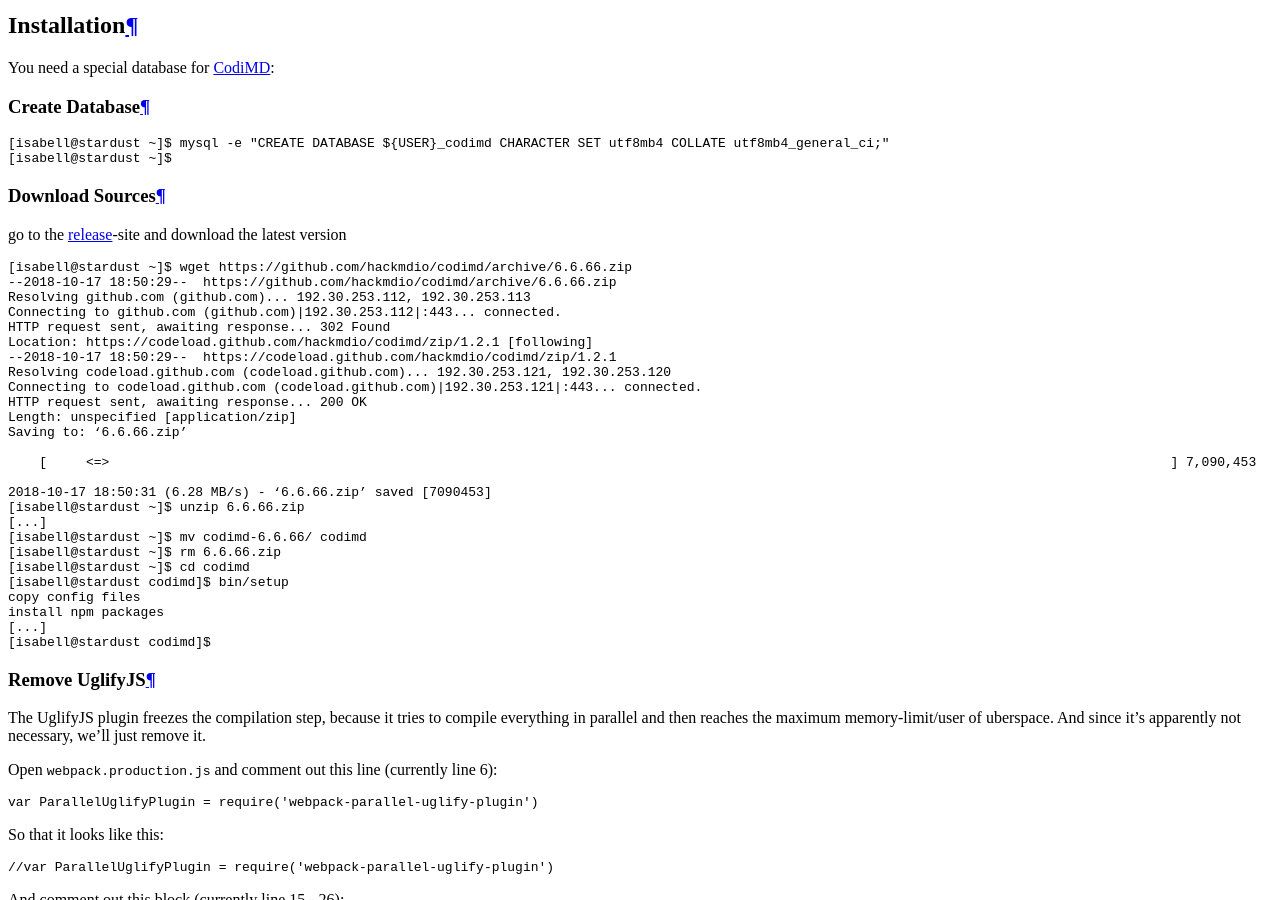
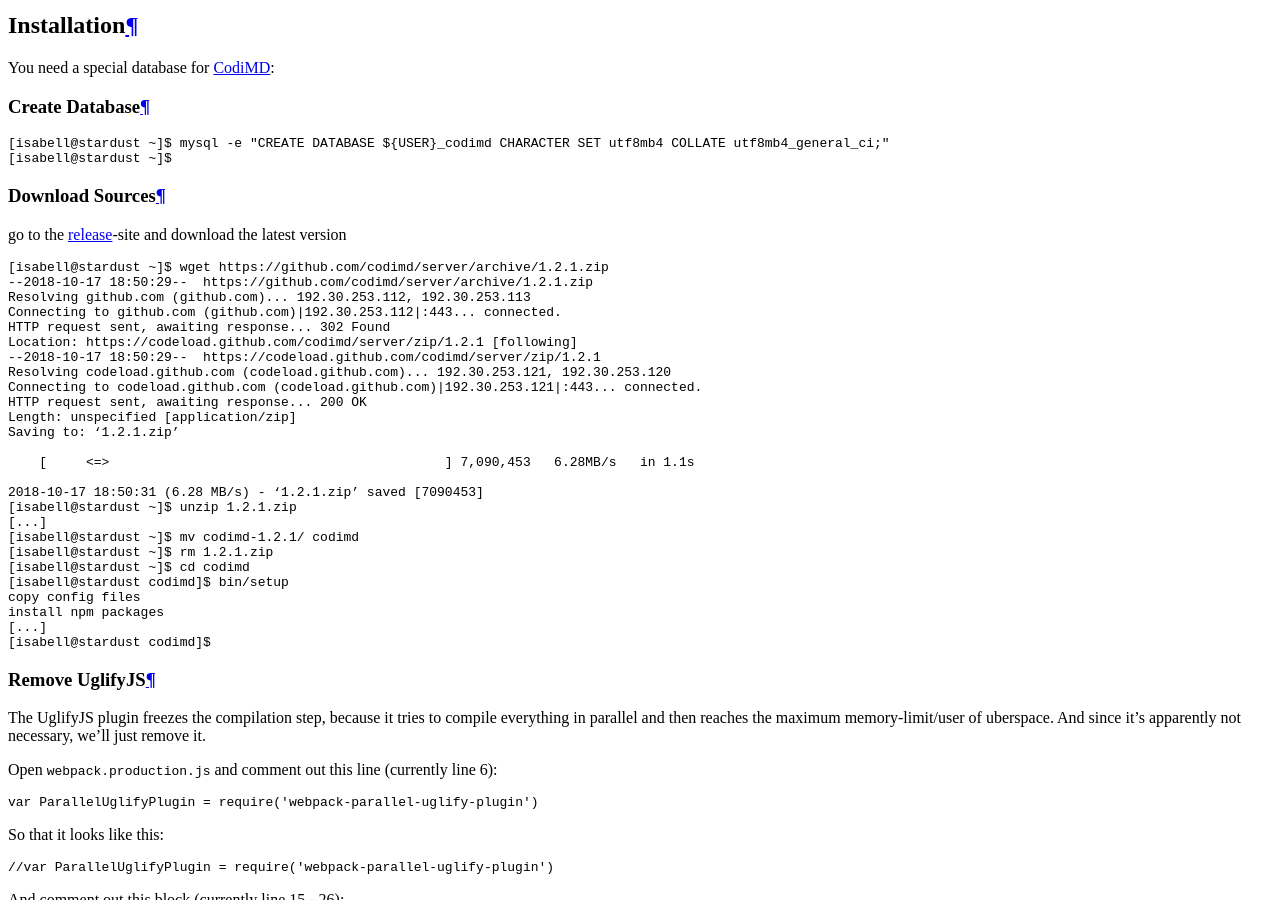
Before and after one commit to Uberspace/lab, a Sphinx documentation site: the page built from source/guide_codimd.rst, in a window 1280 px wide and 900 px high, scrolled down 3346 px. Built offline with Sphinx 7.4.7 and the Read the Docs theme 2.0.0, drawn with Linux system fonts in a browser that asks for light colours.

Commit message:
[CodiMD] Update link to the new CodiMD GitHub org

```diff
--- a/source/guide_codimd.rst
+++ b/source/guide_codimd.rst
@@ -77,26 +77,26 @@
 
 .. code-block:: console
 
-  [isabell@stardust ~]$ wget https://github.com/hackmdio/codimd/archive/6.6.66.zip
-  --2018-10-17 18:50:29--  https://github.com/hackmdio/codimd/archive/6.6.66.zip
+  [isabell@stardust ~]$ wget https://github.com/codimd/server/archive/1.2.1.zip
+  --2018-10-17 18:50:29--  https://github.com/codimd/server/archive/1.2.1.zip
   Resolving github.com (github.com)... 192.30.253.112, 192.30.253.113
   Connecting to github.com (github.com)|192.30.253.112|:443... connected.
   HTTP request sent, awaiting response... 302 Found
-  Location: https://codeload.github.com/hackmdio/codimd/zip/1.2.1 [following]
-  --2018-10-17 18:50:29--  https://codeload.github.com/hackmdio/codimd/zip/1.2.1
+  Location: https://codeload.github.com/codimd/server/zip/1.2.1 [following]
+  --2018-10-17 18:50:29--  https://codeload.github.com/codimd/server/zip/1.2.1
   Resolving codeload.github.com (codeload.github.com)... 192.30.253.121, 192.30.253.120
   Connecting to codeload.github.com (codeload.github.com)|192.30.253.121|:443... connected.
   HTTP request sent, awaiting response... 200 OK
   Length: unspecified [application/zip]
-  Saving to: ‘6.6.66.zip’
+  Saving to: ‘1.2.1.zip’
 
-      [     <=>                                                                                                                                        ] 7,090,453   6.28MB/s   in 1.1s
+      [     <=>                                           ] 7,090,453   6.28MB/s   in 1.1s
 
-  2018-10-17 18:50:31 (6.28 MB/s) - ‘6.6.66.zip’ saved [7090453]
-  [isabell@stardust ~]$ unzip 6.6.66.zip
+  2018-10-17 18:50:31 (6.28 MB/s) - ‘1.2.1.zip’ saved [7090453]
+  [isabell@stardust ~]$ unzip 1.2.1.zip
   [...]
-  [isabell@stardust ~]$ mv codimd-6.6.66/ codimd
-  [isabell@stardust ~]$ rm 6.6.66.zip
+  [isabell@stardust ~]$ mv codimd-1.2.1/ codimd
+  [isabell@stardust ~]$ rm 1.2.1.zip
   [isabell@stardust ~]$ cd codimd
   [isabell@stardust codimd]$ bin/setup
   copy config files
@@ -373,7 +373,7 @@
 
 .. _HackMD: https://hackmd.io/
 .. _CodiMD: https://github.com/codimd/server
-.. _release: https://github.com/hackmdio/codimd/releases
+.. _release: https://github.com/codimd/server/releases
 
 ----
 
```
